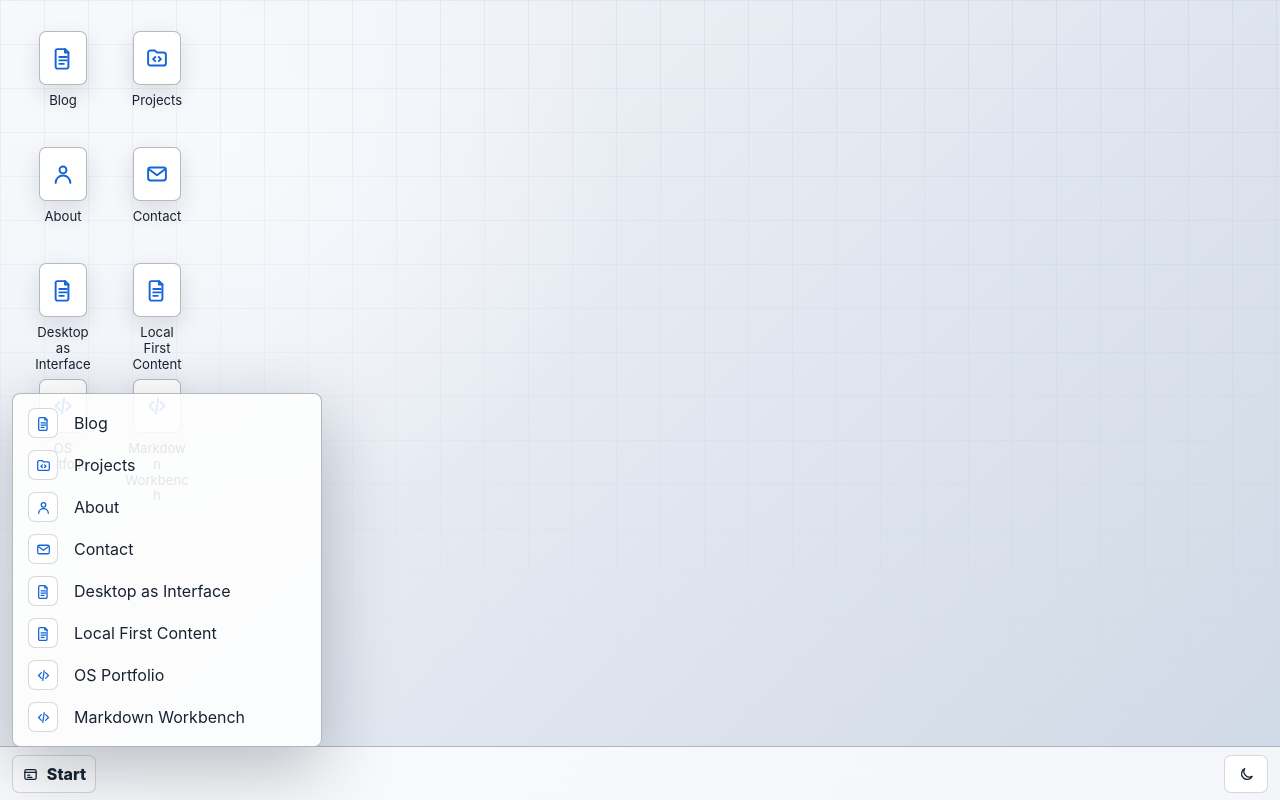
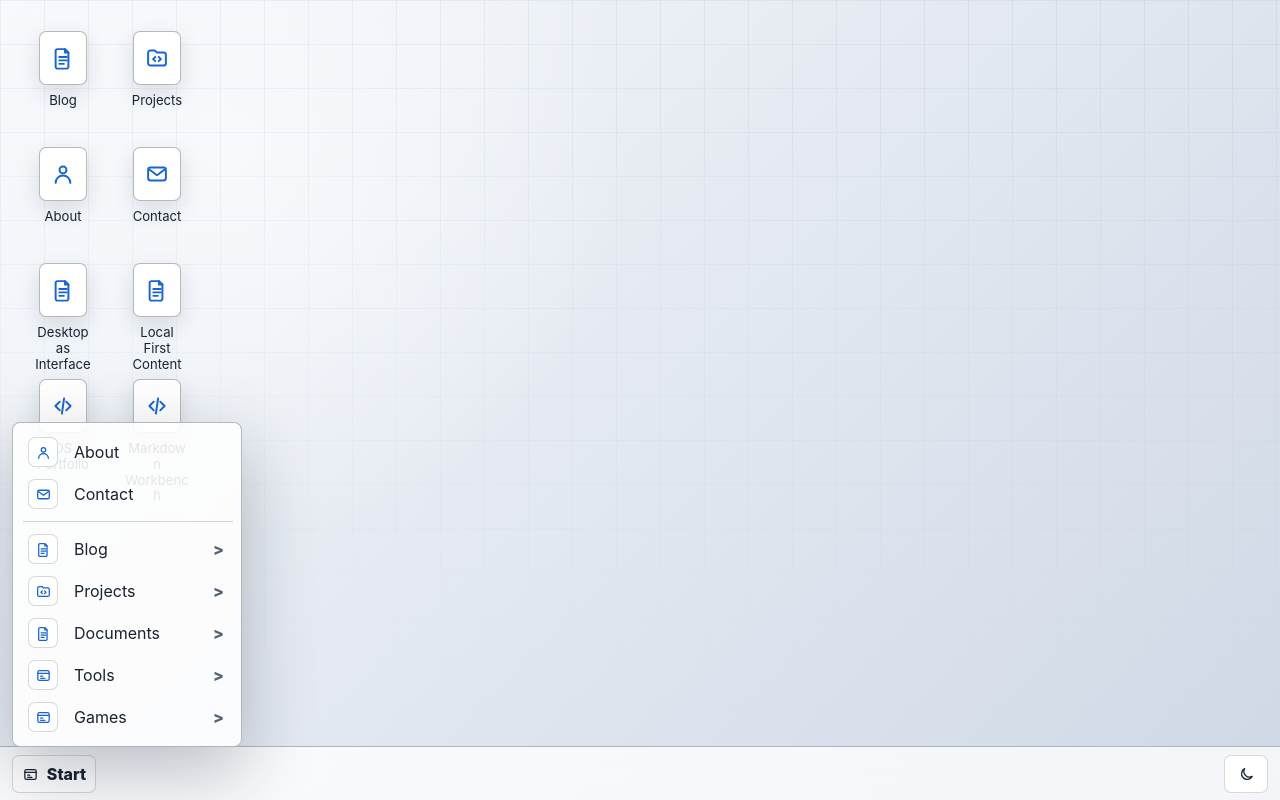
Before and after one commit to Julioevm/julioevm.github.io, a React (Vite) app: page / in a window 1280 px wide. Both pictures are taken after a click on the button "Start". Built offline with nearby package versions, Linux system fonts and the light colour scheme.

Commit message:
Fix start menu

```diff
--- a/src/components/Taskbar.tsx
+++ b/src/components/Taskbar.tsx
@@ -4,9 +4,72 @@ import { featuredDesktopItems } from "../content/routes";
 import { useDesktopStore } from "../store/desktopStore";
 import { Icon, getWindowIcon } from "./Icon";
 
+type StartMenuSection = {
+  id: string;
+  title: string;
+  icon: Parameters<typeof Icon>[0]["name"];
+  items: typeof featuredDesktopItems;
+};
+
+type StartMenuAction = {
+  item: (typeof featuredDesktopItems)[number];
+  icon: Parameters<typeof Icon>[0]["name"];
+};
+
+const getMenuItem = (id: string) => featuredDesktopItems.find((item) => item.id === id);
+const compactMenuItems = (items: Array<(typeof featuredDesktopItems)[number] | undefined>) =>
+  items.filter((item): item is (typeof featuredDesktopItems)[number] => Boolean(item));
+
+const blogItems = featuredDesktopItems.filter((item) => item.kind === "blog");
+const projectItems = featuredDesktopItems.filter((item) => item.kind === "project");
+const documentItems = compactMenuItems([
+  getMenuItem("project:os-portfolio"),
+  getMenuItem("project:markdown-workbench")
+]);
+const startMenuActions = compactMenuItems([getMenuItem("about"), getMenuItem("contact")]).map(
+  (item): StartMenuAction => ({
+    item,
+    icon: getWindowIcon(item.kind)
+  })
+);
+
+const startMenuSections: StartMenuSection[] = [
+  {
+    id: "blog",
+    title: "Blog",
+    icon: "article",
+    items: compactMenuItems([getMenuItem("blog"), ...blogItems])
+  },
+  {
+    id: "projects",
+    title: "Projects",
+    icon: "folderCode",
+    items: compactMenuItems([getMenuItem("projects"), ...projectItems])
+  },
+  {
+    id: "documents",
+    title: "Documents",
+    icon: "article",
+    items: documentItems
+  },
+  {
+    id: "tools",
+    title: "Tools",
+    icon: "app",
+    items: []
+  },
+  {
+    id: "games",
+    title: "Games",
+    icon: "app",
+    items: []
+  }
+];
+
 export function Taskbar() {
   const navigate = useNavigate();
   const [isStartOpen, setIsStartOpen] = useState(false);
+  const [activeStartSectionId, setActiveStartSectionId] = useState<string | null>(null);
   const startMenuRef = useRef<HTMLDivElement>(null);
   const windows = useDesktopStore((state) => state.windows);
   const activeWindowId = useDesktopStore((state) => state.activeWindowId);
@@ -54,36 +117,97 @@ export function Taskbar() {
     setIsStartOpen(false);
   };
 
+  const activeStartSection =
+    startMenuSections.find((section) => section.id === activeStartSectionId) ?? null;
+
+  const toggleStartMenu = () => {
+    setIsStartOpen((open) => {
+      const nextOpen = !open;
+      if (nextOpen) {
+        setActiveStartSectionId(null);
+      }
+      return nextOpen;
+    });
+  };
+
   return (
     <nav className="taskbar" aria-label="Desktop taskbar">
       <div className="taskbar__start-wrap" ref={startMenuRef}>
         {isStartOpen ? (
-          <div className="start-menu" role="menu" aria-label="Start menu">
+          <div className="start-menu" data-submenu-open={Boolean(activeStartSection)} role="menu" aria-label="Start menu">
             <div className="start-menu__rail" aria-hidden="true">
               <span>Portfolio</span>
             </div>
             <div className="start-menu__items">
-              {featuredDesktopItems.map((item) => (
+              {startMenuActions.map(({ item, icon }) => (
                 <button
-                  className="start-menu__item"
+                  className="start-menu__action"
                   key={item.id}
                   type="button"
                   role="menuitem"
+                  onFocus={() => setActiveStartSectionId(null)}
+                  onMouseEnter={() => setActiveStartSectionId(null)}
                   onClick={() => openMenuItem(item)}
                 >
                   <span className="start-menu__icon">
-                    <Icon name={getWindowIcon(item.kind)} />
+                    <Icon name={icon} />
                   </span>
                   <span>{item.title}</span>
                 </button>
               ))}
+              <div className="start-menu__divider" aria-hidden="true" />
+              {startMenuSections.map((section) => (
+                <button
+                  className="start-menu__section"
+                  data-active={activeStartSection?.id === section.id}
+                  key={section.id}
+                  type="button"
+                  role="menuitem"
+                  aria-haspopup="menu"
+                  aria-expanded={activeStartSection?.id === section.id}
+                  onClick={() => setActiveStartSectionId(section.id)}
+                  onFocus={() => setActiveStartSectionId(section.id)}
+                  onMouseEnter={() => setActiveStartSectionId(section.id)}
+                >
+                  <span className="start-menu__icon">
+                    <Icon name={section.icon} />
+                  </span>
+                  <span>{section.title}</span>
+                  <span className="start-menu__chevron" aria-hidden="true">
+                    {">"}
+                  </span>
+                </button>
+              ))}
             </div>
+            {activeStartSection ? (
+              <div className="start-menu__submenu" role="menu" aria-label={`${activeStartSection.title} menu`}>
+                <div className="start-menu__submenu-title">{activeStartSection.title}</div>
+                {activeStartSection.items.length > 0 ? (
+                  activeStartSection.items.map((item) => (
+                    <button
+                      className="start-menu__item"
+                      key={item.id}
+                      type="button"
+                      role="menuitem"
+                      onClick={() => openMenuItem(item)}
+                    >
+                      <span className="start-menu__icon">
+                        <Icon name={getWindowIcon(item.kind)} />
+                      </span>
+                      <span>{item.title}</span>
+                    </button>
+                  ))
+                ) : (
+                  <p className="start-menu__empty">Empty</p>
+                )}
+              </div>
+            ) : null}
           </div>
         ) : null}
         <button
           className="taskbar__start"
           type="button"
-          onClick={() => setIsStartOpen((open) => !open)}
+          onClick={toggleStartMenu}
           aria-expanded={isStartOpen}
           aria-haspopup="menu"
         >
--- a/src/styles/main.scss
+++ b/src/styles/main.scss
@@ -447,15 +447,21 @@ a {
   left: 0;
   z-index: 2;
   display: grid;
-  width: min(310px, calc(100vw - 24px));
+  grid-template-columns: 230px;
+  width: min(230px, calc(100vw - 24px));
   max-height: min(430px, calc(100vh - var(--taskbar-height) - 24px));
-  overflow: hidden;
+  overflow: visible;
   border: 1px solid var(--border-strong);
   border-radius: 8px;
   background: color-mix(in srgb, var(--surface) 94%, var(--surface-muted));
   box-shadow: var(--shadow-active);
   color: var(--text);
   backdrop-filter: blur(18px);
+
+  &[data-submenu-open="true"] {
+    grid-template-columns: 230px 270px;
+    width: min(500px, calc(100vw - 24px));
+  }
 }
 
 .start-menu__rail {
@@ -470,6 +476,83 @@ a {
   min-width: 0;
   overflow-y: auto;
   padding: 8px;
+}
+
+.start-menu[data-submenu-open="true"] .start-menu__items {
+  border-right: 1px solid var(--border);
+}
+
+.start-menu__action,
+.start-menu__section {
+  display: grid;
+  grid-template-columns: 38px minmax(0, 1fr) auto;
+  gap: 8px;
+  align-items: center;
+  width: 100%;
+  min-height: 42px;
+  padding: 5px 10px 5px 6px;
+  border: 1px solid transparent;
+  border-radius: 7px;
+  background: transparent;
+  color: inherit;
+  cursor: default;
+  text-align: left;
+  transition:
+    background-color 140ms ease,
+    border-color 140ms ease,
+    transform 120ms var(--ease-out);
+
+  span:nth-child(2) {
+    min-width: 0;
+    overflow: hidden;
+    text-overflow: ellipsis;
+    white-space: nowrap;
+  }
+
+  &:focus-visible,
+  &:hover,
+  &[data-active="true"] {
+    border-color: var(--accent);
+    background: var(--accent-soft);
+    outline: none;
+  }
+
+  &:active {
+    transform: scale(0.985);
+  }
+}
+
+.start-menu__action {
+  grid-template-columns: 38px minmax(0, 1fr);
+}
+
+.start-menu__divider {
+  height: 1px;
+  margin: 6px 2px;
+  background: var(--border);
+}
+
+.start-menu__chevron {
+  color: var(--text-muted);
+  font-weight: 800;
+}
+
+.start-menu__submenu {
+  display: grid;
+  align-content: start;
+  gap: 2px;
+  min-width: 0;
+  max-height: inherit;
+  overflow-y: auto;
+  padding: 8px;
+}
+
+.start-menu__submenu-title {
+  padding: 6px 8px 8px;
+  color: var(--text-muted);
+  font-size: 0.78rem;
+  font-weight: 800;
+  text-transform: uppercase;
 }
 
 .start-menu__item {
@@ -508,6 +591,13 @@ a {
   &:active {
     transform: scale(0.985);
   }
+}
+
+.start-menu__empty {
+  margin: 0;
+  padding: 8px;
+  color: var(--text-muted);
+  font-size: 0.88rem;
 }
 
 .start-menu__icon {
@@ -749,7 +839,23 @@ a {
   }
 
   .start-menu {
-    width: min(300px, calc(100vw - 16px));
+    grid-template-columns: 1fr;
+    width: min(330px, calc(100vw - 16px));
+    overflow: hidden;
+
+    &[data-submenu-open="true"] {
+      grid-template-columns: 1fr;
+      width: min(330px, calc(100vw - 16px));
+    }
+  }
+
+  .start-menu__items {
+    border-right: 0;
+    border-bottom: 1px solid var(--border);
+  }
+
+  .start-menu__submenu {
+    max-height: 220px;
   }
 
   .taskbar__item {
```
